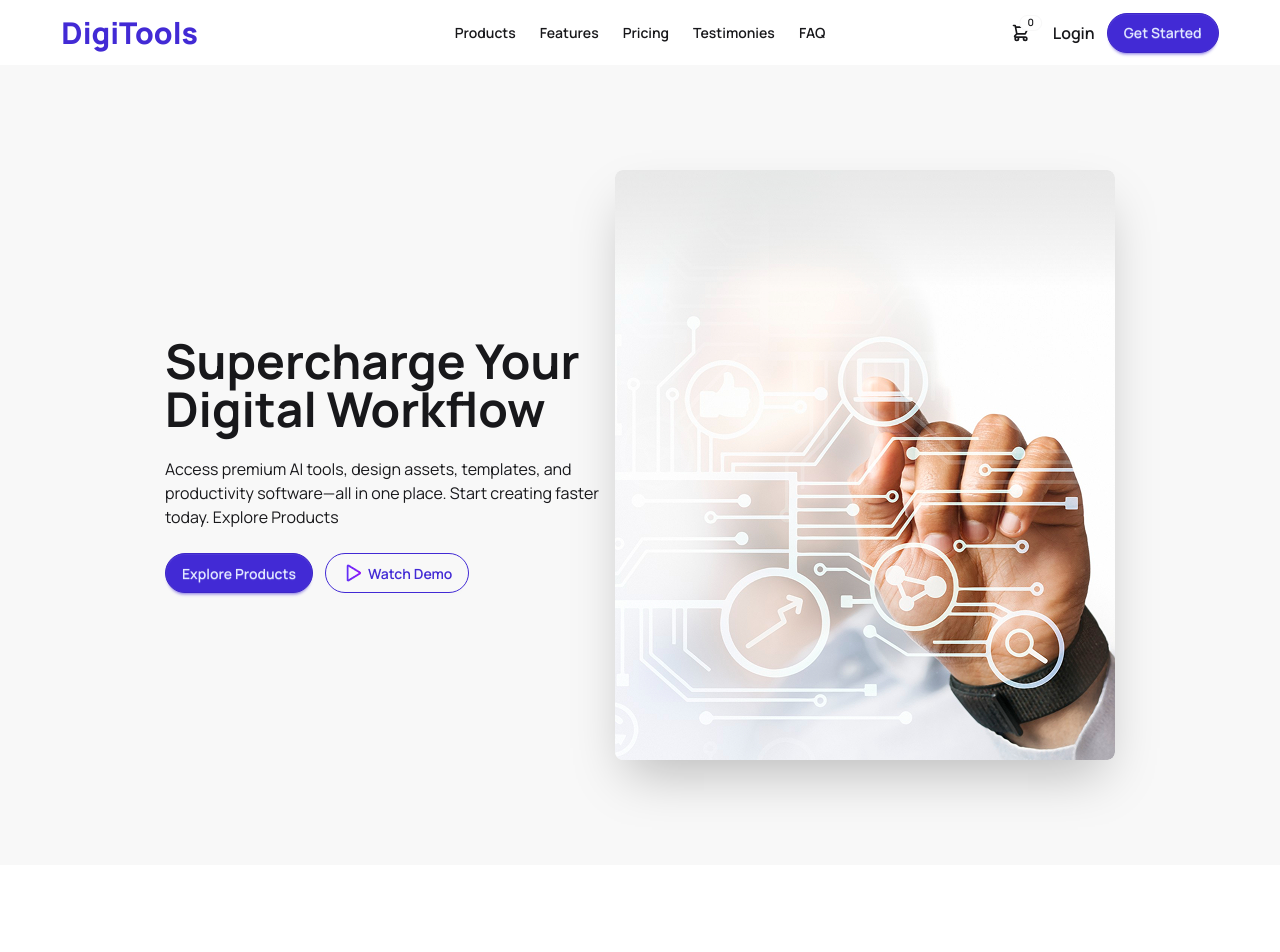
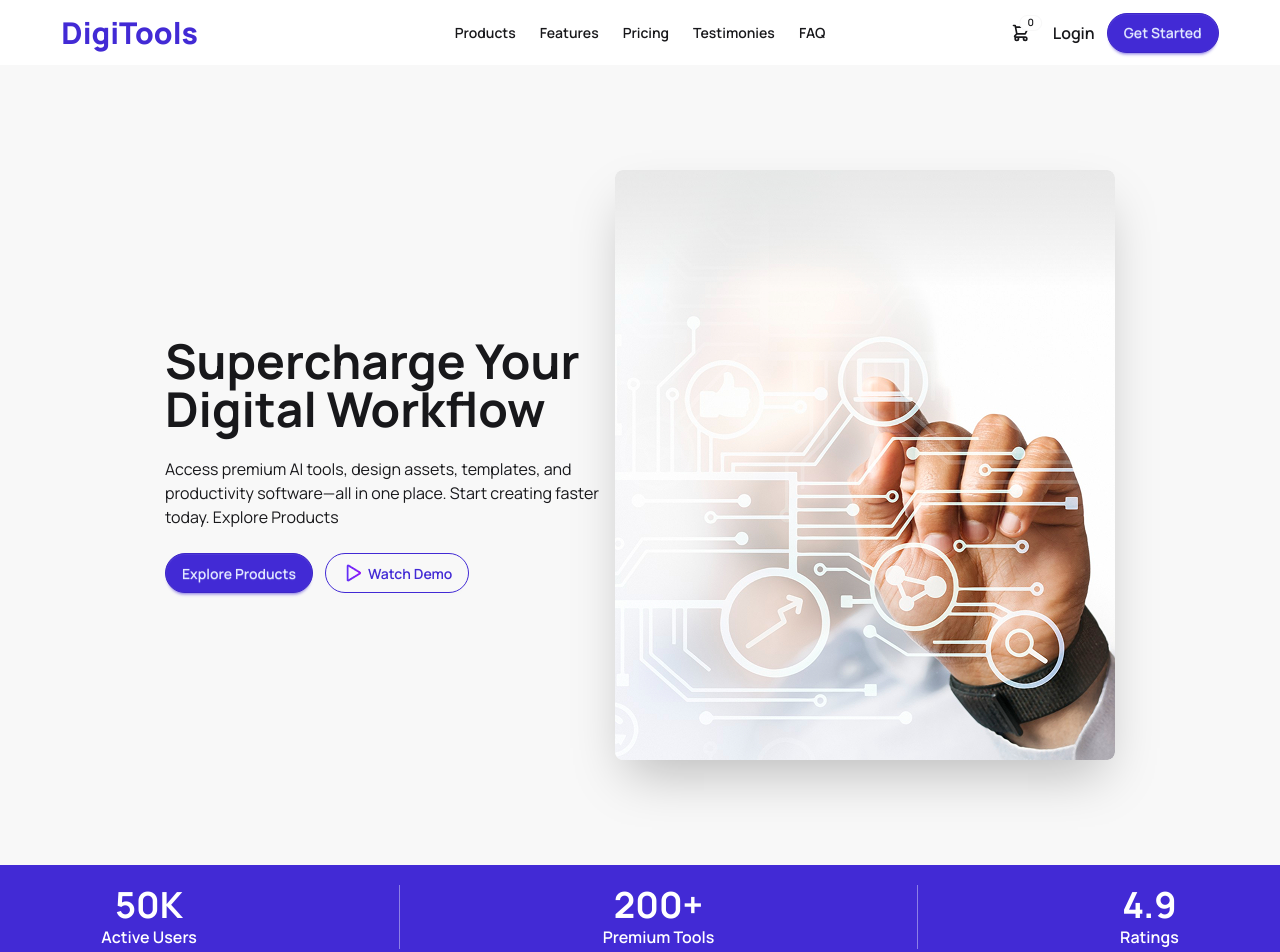
Before and after one commit to iMoloy/DigiTools, a React (Vite) app: page / in a window 1280 px wide. Shown: the top 952 px of the page. Before the commit the page ends 865 px from the top, so only its background shows below. Built offline with nearby package versions, Linux system fonts and the light colour scheme.

Commit message:
Complete the user

```diff
--- a/src/components/Hero.jsx
+++ b/src/components/Hero.jsx
@@ -1,33 +1,50 @@
 import React from "react";
 import bannerImg from "../assets/banner.png";
-import playBtn from "../assets/Play.png"
+import playBtn from "../assets/Play.png";
 
 const Hero = () => {
   return (
     <>
       <div className="hero bg-base-200 min-h-screen py-10">
         <div className="hero-content flex-col lg:flex-row-reverse">
-          <img
-            src={bannerImg}
-            className="rounded-lg shadow-2xl"
-          />
+          <img src={bannerImg} className="rounded-lg shadow-2xl" />
           <div>
             <h1 className="text-5xl font-bold">
-              Supercharge Your <br />Digital Workflow
+              Supercharge Your <br />
+              Digital Workflow
             </h1>
             <p className="py-6">
               Access premium AI tools, design assets, templates, and <br />
-              productivity software—all in one place. Start creating faster <br />
+              productivity software—all in one place. Start creating faster{" "}
+              <br />
               today. Explore Products
             </p>
             <div className=" flex gap-3">
-              <button className="btn btn-primary rounded-4xl">Explore Products</button>
-              <button className="btn border-primary rounded-4xl text-primary"><img
-            src={playBtn}
-            className=""
-          />Watch Demo</button>
+              <button className="btn btn-primary rounded-4xl">
+                Explore Products
+              </button>
+              <button className="btn border-primary rounded-4xl text-primary">
+                <img src={playBtn} className="" />
+                Watch Demo
+              </button>
             </div>
           </div>
+        </div>
+      </div>
+      <div className="user bg-primary flex justify-around py-5">
+        <div className="userInfo text-center">
+          <h2 className="text-4xl text-white font-bold">50K</h2>
+          <p className="text-white font-semibold">Active Users</p>
+        </div>
+        <div class="w-px h-auto bg-white/40"></div>
+        <div className="tools text-center">
+          <h2 className="text-4xl text-white font-bold">200+</h2>
+          <p className="text-white font-semibold">Premium Tools</p>
+        </div>
+        <div class="w-px h-auto bg-white/40"></div>
+        <div className="ratings text-center">
+          <h2 className="text-4xl text-white font-bold">4.9</h2>
+          <p className="text-white font-semibold">Ratings</p>
         </div>
       </div>
     </>
```
